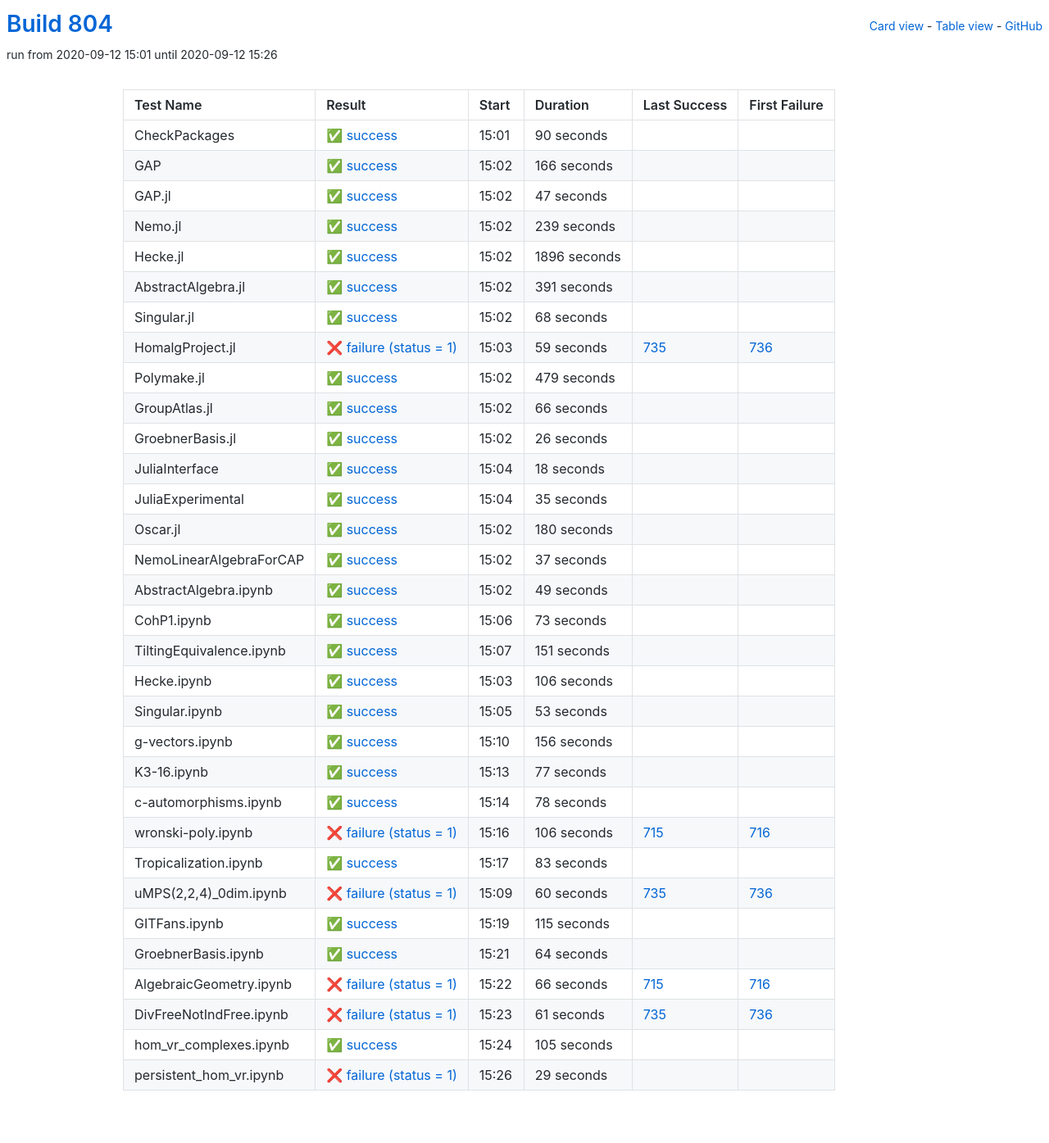
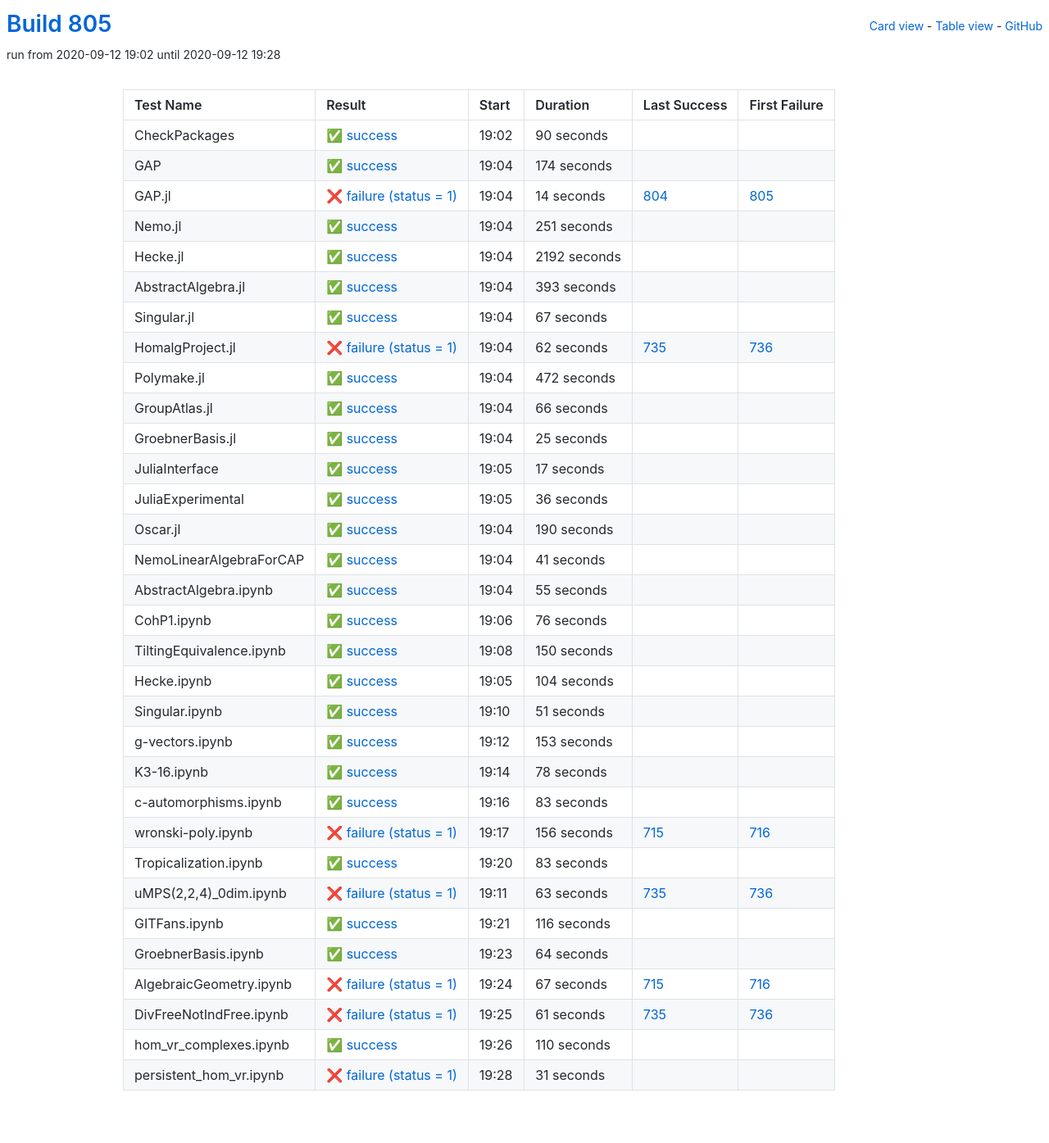
Before and after one commit to oscar-system/oscar-ci-status-stable, a Jekyll site: the page built from table.html, in a window 1280 px wide. Shown: the whole page at 82% size. Built offline with Jekyll 4.4.1, drawn with Linux system fonts in a browser that asks for light colours.

Commit message:
Build #805

```diff
--- a/_data/ci.yml
+++ b/_data/ci.yml
@@ -1,6 +1,6 @@
 ---
-build: 804
-build_url: https://oscarci.mathematik.uni-kl.de/job/oscar-stable/804/
+build: 805
+build_url: https://oscarci.mathematik.uni-kl.de/job/oscar-stable/805/
 job: oscar-stable
 organization: oscar-system
 repo: oscar-ci-status-stable
@@ -8,8 +8,8 @@ repourl: https://github.com/oscar-system/oscar-ci-status-stable
 tests:
 - name: CheckPackages
   id: checkpackages
-  log: https://oscarci.mathematik.uni-kl.de/job/oscar-stable/804/artifact/logs/build-804/CheckPackages.log
-  start: 2020-09-12 15:01
+  log: https://oscarci.mathematik.uni-kl.de/job/oscar-stable/805/artifact/logs/build-805/CheckPackages.log
+  start: 2020-09-12 19:02
   success: true
   exitcode: 0
   status: success
@@ -20,104 +20,104 @@ tests:
   first_failure_url:
 - name: GAP
   id: gap
-  log: https://oscarci.mathematik.uni-kl.de/job/oscar-stable/804/artifact/logs/build-804/GAP.log
-  start: 2020-09-12 15:02
+  log: https://oscarci.mathematik.uni-kl.de/job/oscar-stable/805/artifact/logs/build-805/GAP.log
+  start: 2020-09-12 19:04
   success: true
   exitcode: 0
   status: success
-  duration: 166
+  duration: 174
   last_success: false
   last_success_url:
   first_failure: false
   first_failure_url:
 - name: GAP.jl
   id: gap-jl
-  log: https://oscarci.mathematik.uni-kl.de/job/oscar-stable/804/artifact/logs/build-804/GAP.jl.log
-  start: 2020-09-12 15:02
+  log: https://oscarci.mathematik.uni-kl.de/job/oscar-stable/805/artifact/logs/build-805/GAP.jl.log
+  start: 2020-09-12 19:04
+  success: false
+  exitcode: 1
+  status: failure
+  duration: 14
+  last_success: 804
+  last_success_url: https://oscarci.mathematik.uni-kl.de/job/oscar-stable/804/
+  first_failure: 805
+  first_failure_url: https://oscarci.mathematik.uni-kl.de/job/oscar-stable/805/
+- name: Nemo.jl
+  id: nemo-jl
+  log: https://oscarci.mathematik.uni-kl.de/job/oscar-stable/805/artifact/logs/build-805/Nemo.jl.log
+  start: 2020-09-12 19:04
   success: true
   exitcode: 0
   status: success
-  duration: 47
-  last_success: false
-  last_success_url:
-  first_failure: false
-  first_failure_url:
-- name: Nemo.jl
-  id: nemo-jl
-  log: https://oscarci.mathematik.uni-kl.de/job/oscar-stable/804/artifact/logs/build-804/Nemo.jl.log
-  start: 2020-09-12 15:02
-  success: true
-  exitcode: 0
-  status: success
-  duration: 239
+  duration: 251
   last_success: false
   last_success_url:
   first_failure: false
   first_failure_url:
 - name: Hecke.jl
   id: hecke-jl
-  log: https://oscarci.mathematik.uni-kl.de/job/oscar-stable/804/artifact/logs/build-804/Hecke.jl.log
-  start: 2020-09-12 15:02
+  log: https://oscarci.mathematik.uni-kl.de/job/oscar-stable/805/artifact/logs/build-805/Hecke.jl.log
+  start: 2020-09-12 19:04
   success: true
   exitcode: 0
   status: success
-  duration: 1896
+  duration: 2192
   last_success: false
   last_success_url:
   first_failure: false
   first_failure_url:
 - name: AbstractAlgebra.jl
   id: abstractalgebra-jl
-  log: https://oscarci.mathematik.uni-kl.de/job/oscar-stable/804/artifact/logs/build-804/AbstractAlgebra.jl.log
-  start: 2020-09-12 15:02
+  log: https://oscarci.mathematik.uni-kl.de/job/oscar-stable/805/artifact/logs/build-805/AbstractAlgebra.jl.log
+  start: 2020-09-12 19:04
   success: true
   exitcode: 0
   status: success
-  duration: 391
+  duration: 393
   last_success: false
   last_success_url:
   first_failure: false
   first_failure_url:
 - name: Singular.jl
   id: singular-jl
-  log: https://oscarci.mathematik.uni-kl.de/job/oscar-stable/804/artifact/logs/build-804/Singular.jl.log
-  start: 2020-09-12 15:02
+  log: https://oscarci.mathematik.uni-kl.de/job/oscar-stable/805/artifact/logs/build-805/Singular.jl.log
+  start: 2020-09-12 19:04
   success: true
   exitcode: 0
   status: success
-  duration: 68
+  duration: 67
   last_success: false
   last_success_url:
   first_failure: false
   first_failure_url:
 - name: HomalgProject.jl
   id: homalgproject-jl
-  log: https://oscarci.mathematik.uni-kl.de/job/oscar-stable/804/artifact/logs/build-804/HomalgProject.jl.log
-  start: 2020-09-12 15:03
+  log: https://oscarci.mathematik.uni-kl.de/job/oscar-stable/805/artifact/logs/build-805/HomalgProject.jl.log
+  start: 2020-09-12 19:04
   success: false
   exitcode: 1
   status: failure
-  duration: 59
+  duration: 62
   last_success: 735
   last_success_url: https://oscarci.mathematik.uni-kl.de/job/oscar-stable/735/
   first_failure: 736
   first_failure_url: https://oscarci.mathematik.uni-kl.de/job/oscar-stable/736/
 - name: Polymake.jl
   id: polymake-jl
-  log: https://oscarci.mathematik.uni-kl.de/job/oscar-stable/804/artifact/logs/build-804/Polymake.jl.log
-  start: 2020-09-12 15:02
+  log: https://oscarci.mathematik.uni-kl.de/job/oscar-stable/805/artifact/logs/build-805/Polymake.jl.log
+  start: 2020-09-12 19:04
   success: true
   exitcode: 0
   status: success
-  duration: 479
+  duration: 472
   last_success: false
   last_success_url:
   first_failure: false
   first_failure_url:
 - name: GroupAtlas.jl
   id: groupatlas-jl
-  log: https://oscarci.mathematik.uni-kl.de/job/oscar-stable/804/artifact/logs/build-804/GroupAtlas.jl.log
-  start: 2020-09-12 15:02
+  log: https://oscarci.mathematik.uni-kl.de/job/oscar-stable/805/artifact/logs/build-805/GroupAtlas.jl.log
+  start: 2020-09-12 19:04
   success: true
   exitcode: 0
   status: success
@@ -128,152 +128,140 @@ tests:
   first_failure_url:
 - name: GroebnerBasis.jl
   id: groebnerbasis-jl
-  log: https://oscarci.mathematik.uni-kl.de/job/oscar-stable/804/artifact/logs/build-804/GroebnerBasis.jl.log
-  start: 2020-09-12 15:02
+  log: https://oscarci.mathematik.uni-kl.de/job/oscar-stable/805/artifact/logs/build-805/GroebnerBasis.jl.log
+  start: 2020-09-12 19:04
   success: true
   exitcode: 0
   status: success
-  duration: 26
+  duration: 25
   last_success: false
   last_success_url:
   first_failure: false
   first_failure_url:
 - name: JuliaInterface
   id: juliainterface
-  log: https://oscarci.mathematik.uni-kl.de/job/oscar-stable/804/artifact/logs/build-804/JuliaInterface.log
-  start: 2020-09-12 15:04
+  log: https://oscarci.mathematik.uni-kl.de/job/oscar-stable/805/artifact/logs/build-805/JuliaInterface.log
+  start: 2020-09-12 19:05
   success: true
   exitcode: 0
   status: success
-  duration: 18
+  duration: 17
   last_success: false
   last_success_url:
   first_failure: false
   first_failure_url:
 - name: JuliaExperimental
   id: juliaexperimental
-  log: https://oscarci.mathematik.uni-kl.de/job/oscar-stable/804/artifact/logs/build-804/JuliaExperimental.log
-  start: 2020-09-12 15:04
+  log: https://oscarci.mathematik.uni-kl.de/job/oscar-stable/805/artifact/logs/build-805/JuliaExperimental.log
+  start: 2020-09-12 19:05
   success: true
   exitcode: 0
   status: success
-  duration: 35
+  duration: 36
   last_success: false
   last_success_url:
   first_failure: false
   first_failure_url:
 - name: Oscar.jl
   id: oscar-jl
-  log: https://oscarci.mathematik.uni-kl.de/job/oscar-stable/804/artifact/logs/build-804/Oscar.jl.log
-  start: 2020-09-12 15:02
+  log: https://oscarci.mathematik.uni-kl.de/job/oscar-stable/805/artifact/logs/build-805/Oscar.jl.log
+  start: 2020-09-12 19:04
   success: true
   exitcode: 0
   status: success
-  duration: 180
+  duration: 190
   last_success: false
   last_success_url:
   first_failure: false
   first_failure_url:
 - name: NemoLinearAlgebraForCAP
   id: nemolinearalgebraforcap
-  log: https://oscarci.mathematik.uni-kl.de/job/oscar-stable/804/artifact/logs/build-804/NemoLinearAlgebraForCAP.log
-  start: 2020-09-12 15:02
+  log: https://oscarci.mathematik.uni-kl.de/job/oscar-stable/805/artifact/logs/build-805/NemoLinearAlgebraForCAP.log
+  start: 2020-09-12 19:04
   success: true
   exitcode: 0
   status: success
-  duration: 37
+  duration: 41
   last_success: false
   last_success_url:
   first_failure: false
   first_failure_url:
 - name: AbstractAlgebra.ipynb
   id: abstractalgebra-ipynb
-  log: https://oscarci.mathematik.uni-kl.de/job/oscar-stable/804/artifact/logs/build-804/AbstractAlgebra.ipynb.log
-  start: 2020-09-12 15:02
+  log: https://oscarci.mathematik.uni-kl.de/job/oscar-stable/805/artifact/logs/build-805/AbstractAlgebra.ipynb.log
+  start: 2020-09-12 19:04
   success: true
   exitcode: 0
   status: success
-  duration: 49
+  duration: 55
   last_success: false
   last_success_url:
   first_failure: false
   first_failure_url:
 - name: CohP1.ipynb
   id: cohp1-ipynb
-  log: https://oscarci.mathematik.uni-kl.de/job/oscar-stable/804/artifact/logs/build-804/CohP1.ipynb.log
-  start: 2020-09-12 15:06
+  log: https://oscarci.mathematik.uni-kl.de/job/oscar-stable/805/artifact/logs/build-805/CohP1.ipynb.log
+  start: 2020-09-12 19:06
   success: true
   exitcode: 0
   status: success
-  duration: 73
+  duration: 76
   last_success: false
   last_success_url:
   first_failure: false
   first_failure_url:
 - name: TiltingEquivalence.ipynb
   id: tiltingequivalence-ipynb
-  log: https://oscarci.mathematik.uni-kl.de/job/oscar-stable/804/artifact/logs/build-804/TiltingEquivalence.ipynb.log
-  start: 2020-09-12 15:07
+  log: https://oscarci.mathematik.uni-kl.de/job/oscar-stable/805/artifact/logs/build-805/TiltingEquivalence.ipynb.log
+  start: 2020-09-12 19:08
   success: true
   exitcode: 0
   status: success
-  duration: 151
+  duration: 150
   last_success: false
   last_success_url:
   first_failure: false
   first_failure_url:
 - name: Hecke.ipynb
   id: hecke-ipynb
-  log: https://oscarci.mathematik.uni-kl.de/job/oscar-stable/804/artifact/logs/build-804/Hecke.ipynb.log
-  start: 2020-09-12 15:03
+  log: https://oscarci.mathematik.uni-kl.de/job/oscar-stable/805/artifact/logs/build-805/Hecke.ipynb.log
+  start: 2020-09-12 19:05
   success: true
   exitcode: 0
   status: success
-  duration: 106
+  duration: 104
   last_success: false
   last_success_url:
   first_failure: false
   first_failure_url:
 - name: Singular.ipynb
   id: singular-ipynb
-  log: https://oscarci.mathematik.uni-kl.de/job/oscar-stable/804/artifact/logs/build-804/Singular.ipynb.log
-  start: 2020-09-12 15:05
+  log: https://oscarci.mathematik.uni-kl.de/job/oscar-stable/805/artifact/logs/build-805/Singular.ipynb.log
+  start: 2020-09-12 19:10
   success: true
   exitcode: 0
   status: success
-  duration: 53
+  duration: 51
   last_success: false
   last_success_url:
   first_failure: false
   first_failure_url:
 - name: g-vectors.ipynb
   id: g-vectors-ipynb
-  log: https://oscarci.mathematik.uni-kl.de/job/oscar-stable/804/artifact/logs/build-804/g-vectors.ipynb.log
-  start: 2020-09-12 15:10
+  log: https://oscarci.mathematik.uni-kl.de/job/oscar-stable/805/artifact/logs/build-805/g-vectors.ipynb.log
+  start: 2020-09-12 19:12
   success: true
   exitcode: 0
   status: success
-  duration: 156
+  duration: 153
   last_success: false
   last_success_url:
   first_failure: false
   first_failure_url:
 - name: K3-16.ipynb
   id: k3-16-ipynb
-  log: https://oscarci.mathematik.uni-kl.de/job/oscar-stable/804/artifact/logs/build-804/K3-16.ipynb.log
-  start: 2020-09-12 15:13
-  success: true
-  exitcode: 0
-  status: success
-  duration: 77
-  last_success: false
-  last_success_url:
-  first_failure: false
-  first_failure_url:
-- name: c-automorphisms.ipynb
-  id: c-automorphisms-ipynb
-  log: https://oscarci.mathematik.uni-kl.de/job/oscar-stable/804/artifact/logs/build-804/c-automorphisms.ipynb.log
-  start: 2020-09-12 15:14
+  log: https://oscarci.mathematik.uni-kl.de/job/oscar-stable/805/artifact/logs/build-805/K3-16.ipynb.log
+  start: 2020-09-12 19:14
   success: true
   exitcode: 0
   status: success
@@ -282,22 +270,34 @@ tests:
   last_success_url:
   first_failure: false
   first_failure_url:
+- name: c-automorphisms.ipynb
+  id: c-automorphisms-ipynb
+  log: https://oscarci.mathematik.uni-kl.de/job/oscar-stable/805/artifact/logs/build-805/c-automorphisms.ipynb.log
+  start: 2020-09-12 19:16
+  success: true
+  exitcode: 0
+  status: success
+  duration: 83
+  last_success: false
+  last_success_url:
+  first_failure: false
+  first_failure_url:
 - name: wronski-poly.ipynb
   id: wronski-poly-ipynb
-  log: https://oscarci.mathematik.uni-kl.de/job/oscar-stable/804/artifact/logs/build-804/wronski-poly.ipynb.log
-  start: 2020-09-12 15:16
+  log: https://oscarci.mathematik.uni-kl.de/job/oscar-stable/805/artifact/logs/build-805/wronski-poly.ipynb.log
+  start: 2020-09-12 19:17
   success: false
   exitcode: 1
   status: failure
-  duration: 106
+  duration: 156
   last_success: 715
   last_success_url: https://oscarci.mathematik.uni-kl.de/job/oscar-stable/715/
   first_failure: 716
   first_failure_url: https://oscarci.mathematik.uni-kl.de/job/oscar-stable/716/
 - name: Tropicalization.ipynb
   id: tropicalization-ipynb
-  log: https://oscarci.mathematik.uni-kl.de/job/oscar-stable/804/artifact/logs/build-804/Tropicalization.ipynb.log
-  start: 2020-09-12 15:17
+  log: https://oscarci.mathematik.uni-kl.de/job/oscar-stable/805/artifact/logs/build-805/Tropicalization.ipynb.log
+  start: 2020-09-12 19:20
   success: true
   exitcode: 0
   status: success
@@ -308,32 +308,32 @@ tests:
   first_failure_url:
 - name: uMPS(2,2,4)_0dim.ipynb
   id: umps-2-2-4-0dim-ipynb
-  log: https://oscarci.mathematik.uni-kl.de/job/oscar-stable/804/artifact/logs/build-804/uMPS-2-2-4-_0dim.ipynb.log
-  start: 2020-09-12 15:09
+  log: https://oscarci.mathematik.uni-kl.de/job/oscar-stable/805/artifact/logs/build-805/uMPS-2-2-4-_0dim.ipynb.log
+  start: 2020-09-12 19:11
   success: false
   exitcode: 1
   status: failure
-  duration: 60
+  duration: 63
   last_success: 735
   last_success_url: https://oscarci.mathematik.uni-kl.de/job/oscar-stable/735/
   first_failure: 736
   first_failure_url: https://oscarci.mathematik.uni-kl.de/job/oscar-stable/736/
 - name: GITFans.ipynb
   id: gitfans-ipynb
-  log: https://oscarci.mathematik.uni-kl.de/job/oscar-stable/804/artifact/logs/build-804/GITFans.ipynb.log
-  start: 2020-09-12 15:19
+  log: https://oscarci.mathematik.uni-kl.de/job/oscar-stable/805/artifact/logs/build-805/GITFans.ipynb.log
+  start: 2020-09-12 19:21
   success: true
   exitcode: 0
   status: success
-  duration: 115
+  duration: 116
   last_success: false
   last_success_url:
   first_failure: false
   first_failure_url:
 - name: GroebnerBasis.ipynb
   id: groebnerbasis-ipynb
-  log: https://oscarci.mathematik.uni-kl.de/job/oscar-stable/804/artifact/logs/build-804/GroebnerBasis.ipynb.log
-  start: 2020-09-12 15:21
+  log: https://oscarci.mathematik.uni-kl.de/job/oscar-stable/805/artifact/logs/build-805/GroebnerBasis.ipynb.log
+  start: 2020-09-12 19:23
   success: true
   exitcode: 0
   status: success
@@ -344,20 +344,20 @@ tests:
   first_failure_url:
 - name: AlgebraicGeometry.ipynb
   id: algebraicgeometry-ipynb
-  log: https://oscarci.mathematik.uni-kl.de/job/oscar-stable/804/artifact/logs/build-804/AlgebraicGeometry.ipynb.log
-  start: 2020-09-12 15:22
+  log: https://oscarci.mathematik.uni-kl.de/job/oscar-stable/805/artifact/logs/build-805/AlgebraicGeometry.ipynb.log
+  start: 2020-09-12 19:24
   success: false
   exitcode: 1
   status: failure
-  duration: 66
+  duration: 67
   last_success: 715
   last_success_url: https://oscarci.mathematik.uni-kl.de/job/oscar-stable/715/
   first_failure: 716
   first_failure_url: https://oscarci.mathematik.uni-kl.de/job/oscar-stable/716/
 - name: DivFreeNotIndFree.ipynb
   id: divfreenotindfree-ipynb
-  log: https://oscarci.mathematik.uni-kl.de/job/oscar-stable/804/artifact/logs/build-804/DivFreeNotIndFree.ipynb.log
-  start: 2020-09-12 15:23
+  log: https://oscarci.mathematik.uni-kl.de/job/oscar-stable/805/artifact/logs/build-805/DivFreeNotIndFree.ipynb.log
+  start: 2020-09-12 19:25
   success: false
   exitcode: 1
   status: failure
@@ -368,24 +368,24 @@ tests:
   first_failure_url: https://oscarci.mathematik.uni-kl.de/job/oscar-stable/736/
 - name: hom_vr_complexes.ipynb
   id: hom-vr-complexes-ipynb
-  log: https://oscarci.mathematik.uni-kl.de/job/oscar-stable/804/artifact/logs/build-804/hom_vr_complexes.ipynb.log
-  start: 2020-09-12 15:24
+  log: https://oscarci.mathematik.uni-kl.de/job/oscar-stable/805/artifact/logs/build-805/hom_vr_complexes.ipynb.log
+  start: 2020-09-12 19:26
   success: true
   exitcode: 0
   status: success
-  duration: 105
+  duration: 110
   last_success: false
   last_success_url:
   first_failure: false
   first_failure_url:
 - name: persistent_hom_vr.ipynb
   id: persistent-hom-vr-ipynb
-  log: https://oscarci.mathematik.uni-kl.de/job/oscar-stable/804/artifact/logs/build-804/persistent_hom_vr.ipynb.log
-  start: 2020-09-12 15:26
+  log: https://oscarci.mathematik.uni-kl.de/job/oscar-stable/805/artifact/logs/build-805/persistent_hom_vr.ipynb.log
+  start: 2020-09-12 19:28
   success: false
   exitcode: 1
   status: failure
-  duration: 29
+  duration: 31
   last_success: false
   last_success_url:
   first_failure: false
```
Also changed, not shown: README.md.
